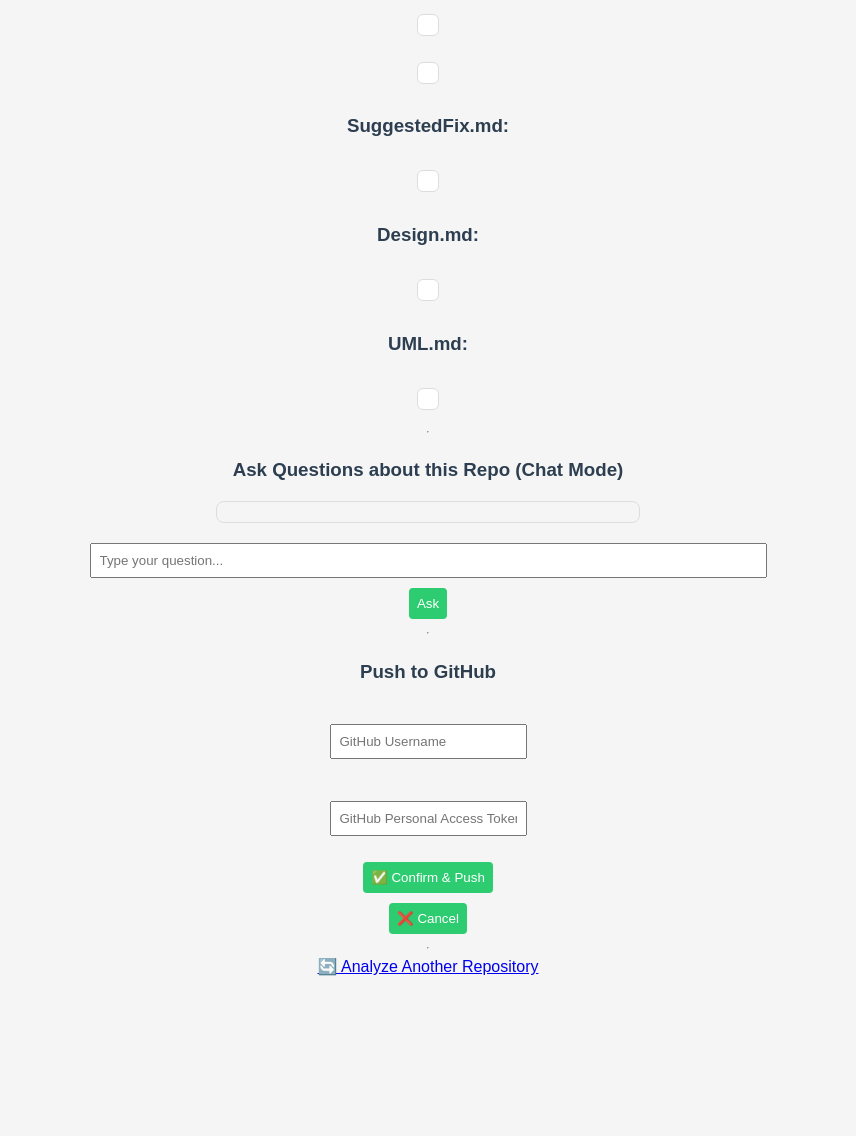
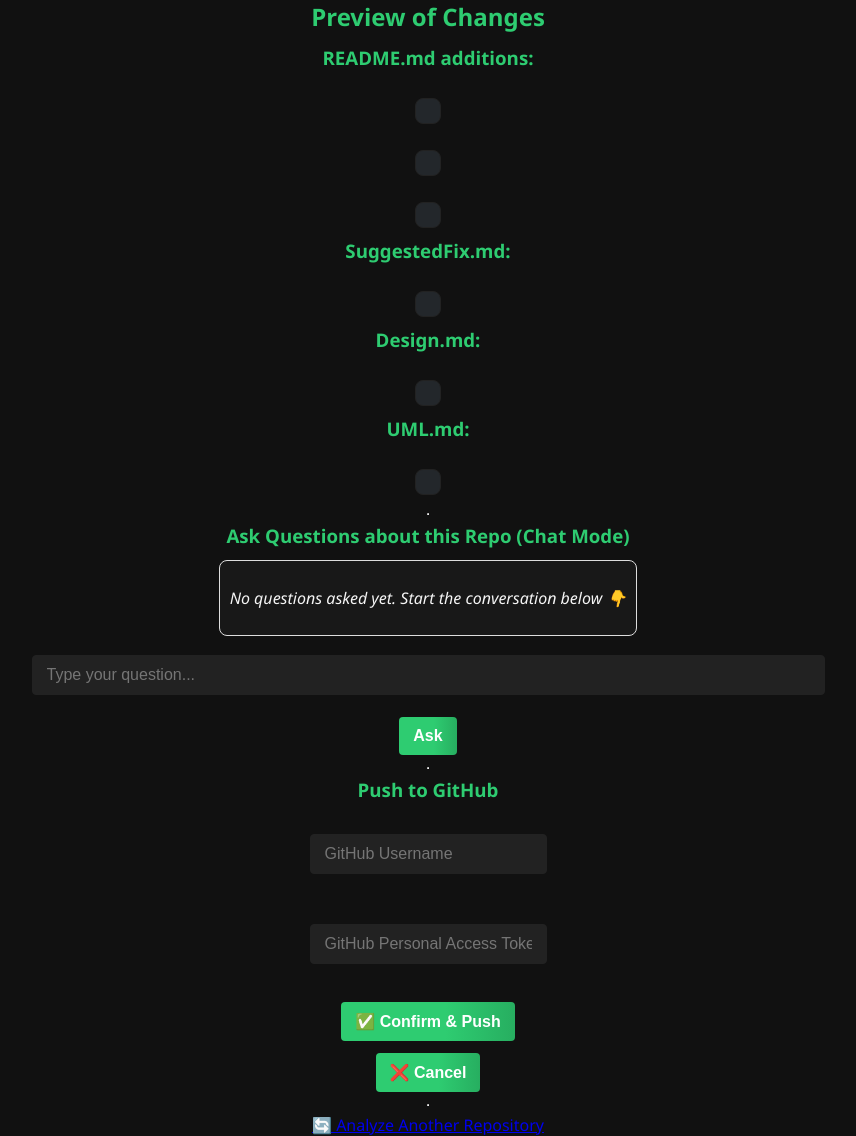
Before and after one commit to awsdeployer/REPOIQ, a Flask app: template templates/preview.html in a window 1280 px wide. Shown: the whole page, without its empty margins (212-1068 px from the left). Before the commit the page ends 976 px from the top, so only its background shows below. Run offline with Flask 3, Linux system fonts and the light colour scheme; the template is opened without the code that fills it, so the values that code supplies are empty.

Commit message:
Update style.css

```diff
--- a/static/css/style.css
+++ b/static/css/style.css
@@ -1,47 +1,117 @@
+
 body {
-    font-family: Arial, sans-serif;
-    margin: 0; /* reset margin */
-    height: 100vh; /* full viewport height */
+    font-family: 'Segoe UI', Arial, sans-serif;
+    margin: 0;
+    background: #111;
+    color: #f5f5f5;
+    min-height: 100vh;
     display: flex;
     justify-content: center;
     align-items: center;
-    background: #f5f5f5;
-    color: #333;
-    flex-direction: column; /* so heading stays above form */
+    flex-direction: column;
 }
 
+.container {
+    background: #181818;
+    margin: 40px auto;
+    padding: 32px 28px 28px 28px;
+    border-radius: 16px;
+    box-shadow: 0 4px 24px rgba(44,62,80,0.18), 0 1.5px 6px rgba(44,62,80,0.12);
+    max-width: 480px;
+    width: 100%;
+    min-width: 320px;
+    display: flex;
+    flex-direction: column;
+    gap: 18px;
+    align-items: center;
+}
+
+
 h2, h3 {
-    color: #2c3e50;
-    margin-bottom: 20px;
+    color: #2ecc71;
+    margin-bottom: 12px;
+    margin-top: 0;
     text-align: center;
+    font-weight: 600;
 }
 
 form {
     display: flex;
     flex-direction: column;
     align-items: center;
+    gap: 10px;
+    width: 100%;
 }
 
 input, button {
-    padding: 8px;
-    margin: 5px;
+    padding: 10px 14px;
+    margin: 4px 0;
+    font-size: 1rem;
+    border-radius: 4px;
+    border: 1px solid #222;
+    background: #222;
+    color: #f5f5f5;
 }
 
 button {
-    background: #2ecc71;
+    background: linear-gradient(90deg, #2ecc71 60%, #27ae60 100%);
     border: none;
-    color: white;
+    color: #fff;
     cursor: pointer;
-    border-radius: 4px;
+    font-weight: 600;
+    transition: background 0.2s;
+    margin-top: 8px;
 }
 
 button:hover {
-    background: #27ae60;
+    background: linear-gradient(90deg, #27ae60 60%, #219150 100%);
 }
 
 pre {
-    background: #fff;
-    padding: 10px;
+    background: #23272b;
+    padding: 12px;
+    border-radius: 8px;
+    border: 1px solid #222;
+    font-size: 1rem;
+    color: #e0ffe0;
+    margin-bottom: 10px;
+    overflow-x: hidden;
+    white-space: pre-wrap;
+}
+
+.chat-box {
+    border: 1px solid #222;
+    padding: 12px;
+    margin-bottom: 15px;
+    border-radius: 10px;
+    max-height: 350px;
+    overflow-y: auto;
+    background: #181818;
+    color: #f5f5f5;
+}
+.question {
+    background: #e3f2fd;
+    padding: 8px;
     border-radius: 6px;
-    border: 1px solid #ddd;
+    margin-bottom: 5px;
+    color: #1a2636;
+    font-weight: 500;
 }
+.answer {
+    background: #e8f5e9;
+    padding: 8px;
+    border-radius: 6px;
+    margin-bottom: 10px;
+    color: #205723;
+    font-weight: 500;
+}
+
+@media (max-width: 900px) {
+    .container {
+        max-width: 99vw;
+        padding: 12px 2vw;
+    }
+    pre, .chat-box {
+        font-size: 0.98rem;
+    }
+}
```
